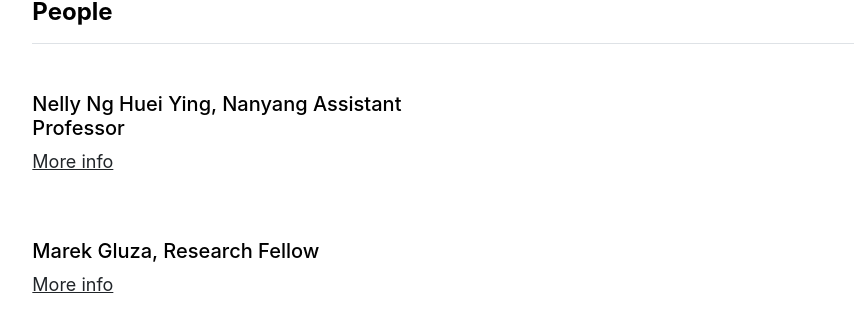
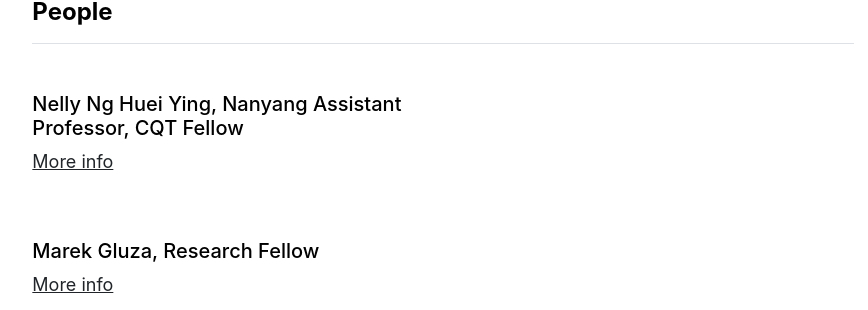
Before and after one commit to nelly-ng/nelly-ng.github.io, a Jekyll site: the page built from people.md, in a window 1280 px wide and 900 px high. Shown: the part 184-494 px from the top of the window, without its empty margins (197-1065 px from the left). Built offline with Jekyll 4.4.1, drawn with Linux system fonts in a browser that asks for light colours.

Commit message:
Update settings.yml

```diff
--- a/_data/settings.yml
+++ b/_data/settings.yml
@@ -6,7 +6,7 @@ menu:
 #- {name: ' ', url: '/contact'}
 
 people:
-- {name: 'Nelly Ng Huei Ying, Nanyang Assistant Professor', url: 'primary-investigator'}
+- {name: 'Nelly Ng Huei Ying, Nanyang Assistant Professor, CQT Fellow', url: 'primary-investigator'}
 #- {name: 'Lab Technician', title: 'Researcher', department: 'Physics & Astronomy', institution: 'Some University', institution_address: '1 Main Street, Canada', phone: '(000) 000-0000', email: 'hello@university.edu', office: 'Science Building 505', image: 'assets/img/lab-technician.jpg', url: 'lab-technician'}
 - {name: 'Marek Gluza, Research Fellow', url: 'research-fellow'}
 - {name: 'Ray Ganardi, Research Fellow', url: 'research-fellow'}
```
